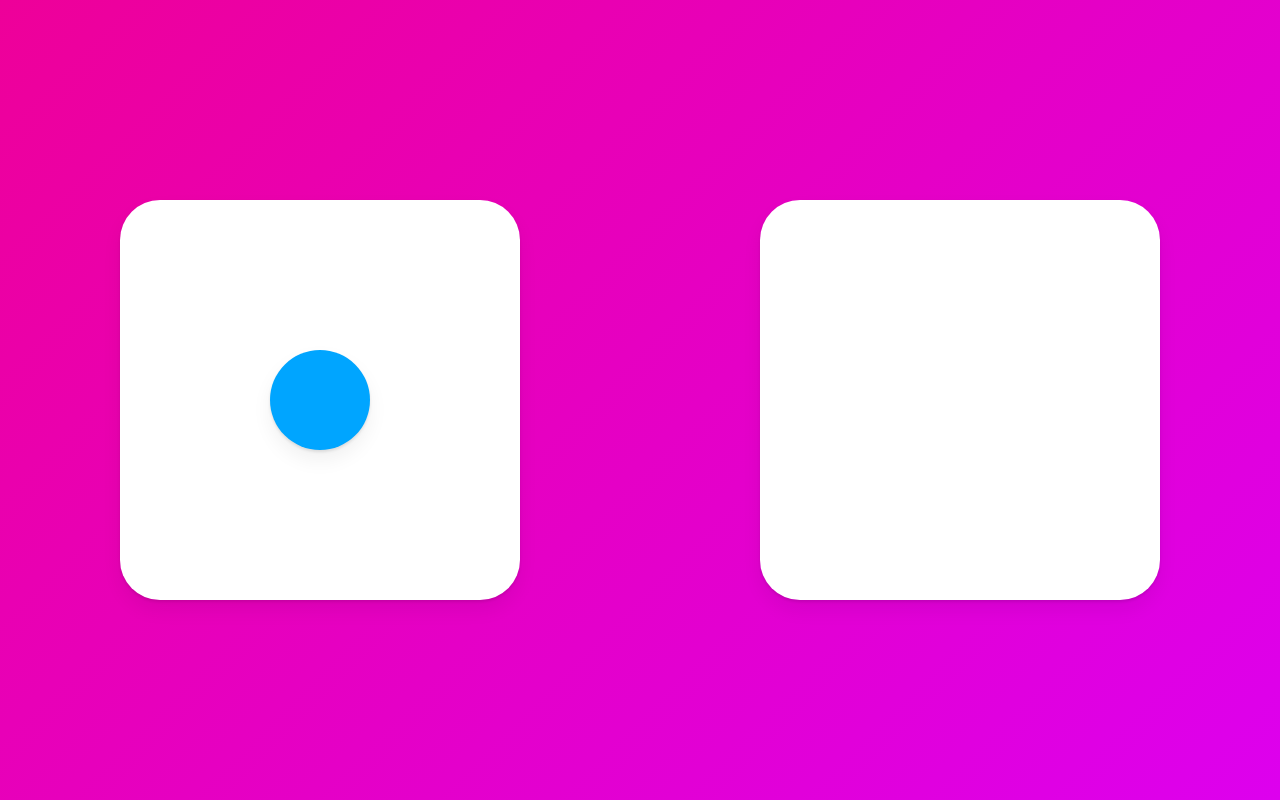
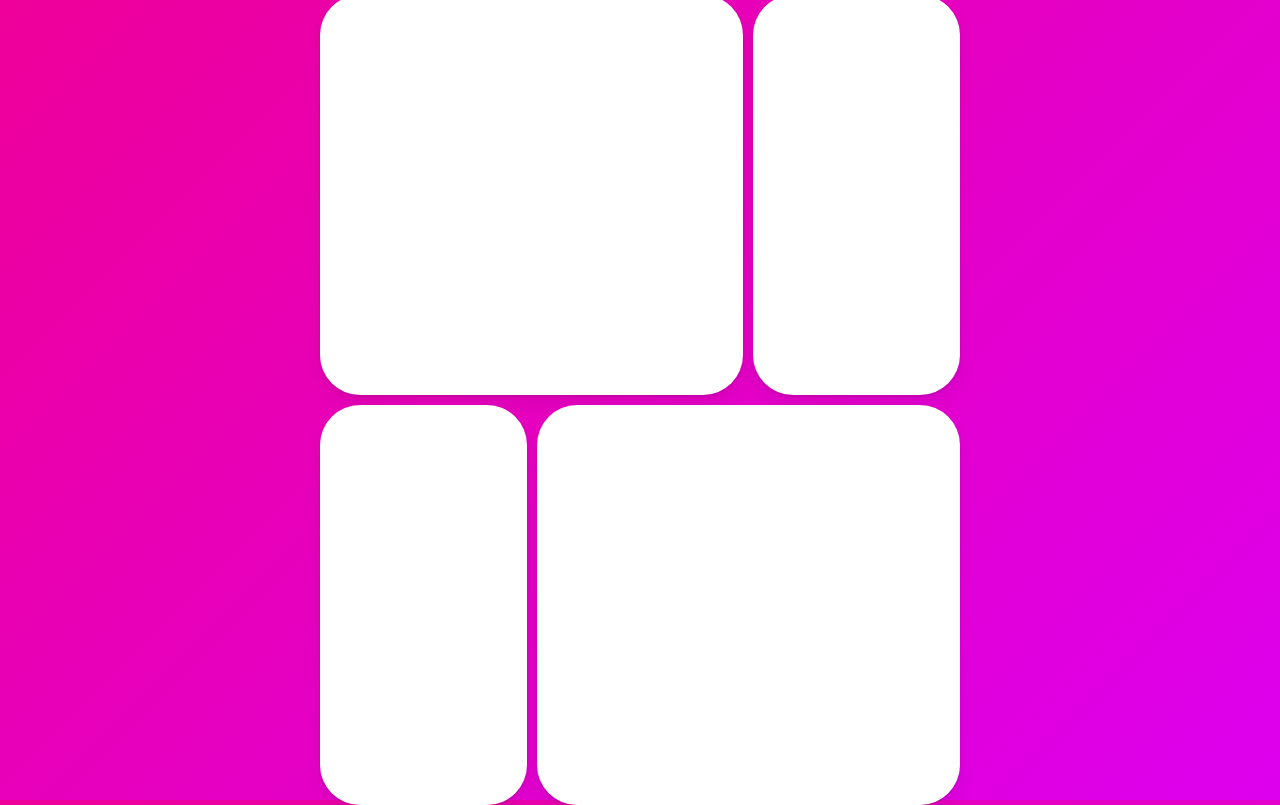
Before and after one commit to seunghyeokleeme/react-master-class, a React (Create React App) app: page / in a window 1280 px wide. Built offline with nearby package versions, Linux system fonts and the light colour scheme.

Commit message:
Final Project part One

```diff
--- a/src/App.tsx
+++ b/src/App.tsx
@@ -10,8 +10,18 @@
   align-items: center;
 `;
 
+const Grid = styled.div`
+  display: grid;
+  grid-template-columns: repeat(3, 1fr);
+  width: 50vw;
+  gap: 10px;
+  div:first-child,
+  div:last-child {
+    grid-column: span 2;
+  }
+`;
+
 const Box = styled(motion.div)`
-  width: 400px;
   height: 400px;
   background-color: rgba(255, 255, 255, 1);
   border-radius: 40px;
@@ -22,28 +32,37 @@
   box-shadow: 0 2px 3px rgba(0, 0, 0, 0.1), 0 10px 20px rgba(0, 0, 0, 0.06);
 `;
 
-const Circle = styled(motion.div)`
-  background-color: #00a5ff;
-  width: 100px;
-  height: 100px;
-  box-shadow: 0 2px 3px rgba(0, 0, 0, 0.1), 0 10px 20px rgba(0, 0, 0, 0.06);
+const Overlay = styled(motion.div)`
+  width: 100%;
+  height: 100%;
+  position: absolute;
+  display: flex;
+  justify-content: center;
+  align-items: center;
 `;
 
 function App() {
   const [clicked, setClicked] = useState(false);
-  const toggleClicked = () => setClicked(prev => !prev);
+  const toggle = () => setClicked(prev => !prev);
   return (
-    <Wrapper onClick={toggleClicked}>
-      <Box>
-        {!clicked ? (
-          <Circle layoutId="circle" style={{ borderRadius: 50 }} />
+    <Wrapper onClick={toggle}>
+      <Grid>
+        <Box layoutId="hello" />
+        <Box />
+        <Box />
+        <Box />
+      </Grid>
+      <AnimatePresence>
+        {clicked ? (
+          <Overlay
+            initial={{ backgroundColor: "rgba(0, 0, 0, 0)" }}
+            animate={{ backgroundColor: "rgba(0, 0, 0, 0.8)" }}
+            exit={{ backgroundColor: "rgba(0, 0, 0, 0)" }}
+          >
+            <Box layoutId="hello" style={{ width: 400, height: 200 }} />
+          </Overlay>
         ) : null}
-      </Box>
-      <Box>
-        {clicked ? (
-          <Circle layoutId="circle" style={{ borderRadius: 0, scale: 2 }} />
-        ) : null}
-      </Box>
+      </AnimatePresence>
     </Wrapper>
   );
 }
```
